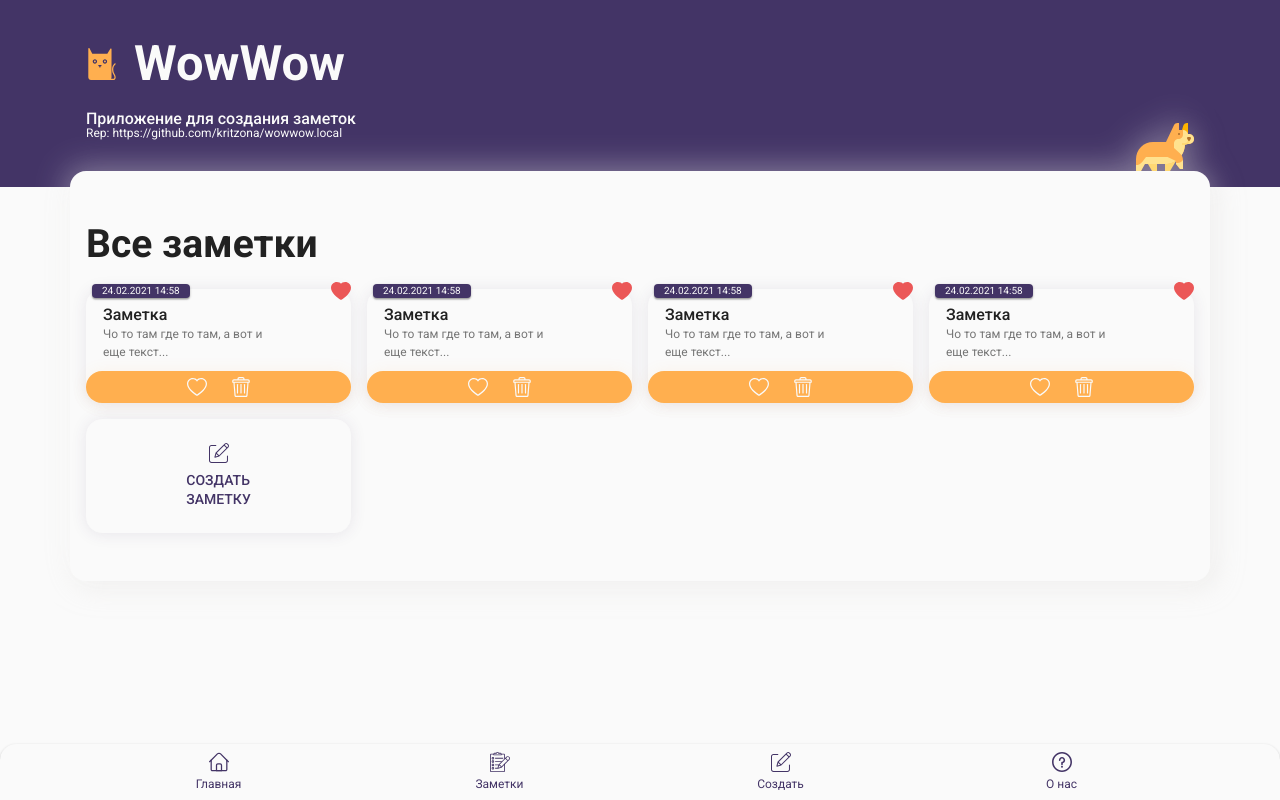
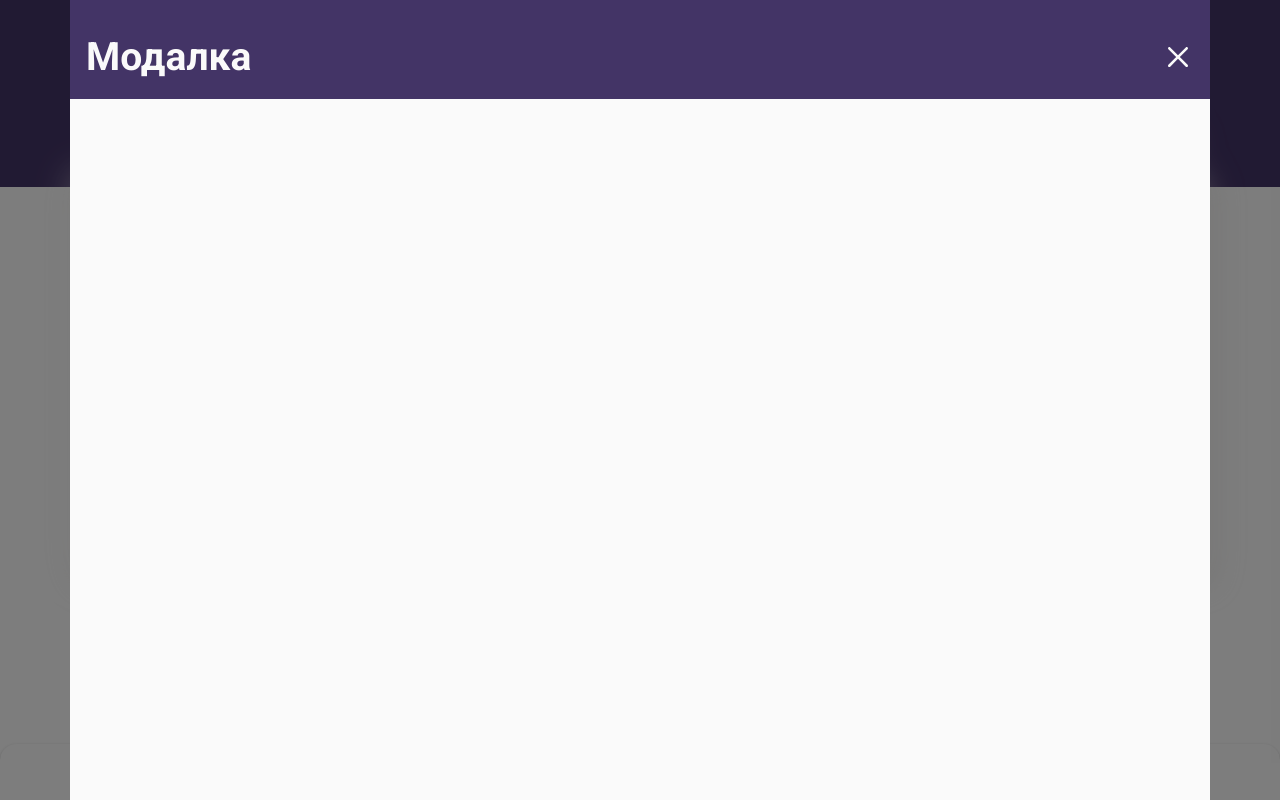
Before and after one commit to kritzona/wowwow-client, a React (Create React App) app: page / in a window 1280 px wide. Built offline with nearby package versions, Linux system fonts and the light colour scheme.

Commit message:
Сверстал модальное окно

```diff
--- a/src/App.tsx
+++ b/src/App.tsx
@@ -8,6 +8,7 @@ import NoteItem from './components/molecules/NoteItem/NoteItem'
 import Row from './components/atoms/Row/Row'
 import Column from './components/atoms/Column/Column'
 import NoteCreator from './components/molecules/NoteCreator/NoteCreator'
+import Modal from './components/molecules/Modal/Modal'
 
 interface IProps {}
 
@@ -72,6 +73,7 @@ const App = (props: IProps) => {
         </Row>
       </Content>
       <BottomNavBar></BottomNavBar>
+      <Modal></Modal>
     </AppStyled>
   )
 }
--- /dev/null
+++ b/src/components/molecules/Modal/Modal.tsx
@@ -0,0 +1,37 @@
+import React from 'react'
+import {
+  ModalBackgroundStyled,
+  ModalStyled,
+  ModalWrapperStyled,
+} from './ModalStyled'
+import Wrapper from '../../atoms/Wrapper/Wrapper'
+import Row from '../../atoms/Row/Row'
+import Column from '../../atoms/Column/Column'
+import ModalHeader from './ModalHeader/ModalHeader'
+import ModalContent from './ModalContent/ModalContent'
+
+interface IProps {}
+
+const Modal = (props: IProps) => {
+  return (
+    <ModalStyled>
+      <ModalBackgroundStyled></ModalBackgroundStyled>
+      <Wrapper paddingX={false}>
+        <ModalWrapperStyled>
+          <Row>
+            <Column size={12}>
+              <ModalHeader></ModalHeader>
+            </Column>
+          </Row>
+          <Row>
+            <Column size={12}>
+              <ModalContent></ModalContent>
+            </Column>
+          </Row>
+        </ModalWrapperStyled>
+      </Wrapper>
+    </ModalStyled>
+  )
+}
+
+export default Modal
--- /dev/null
+++ b/src/components/molecules/Modal/ModalClose/ModalClose.tsx
@@ -0,0 +1,10 @@
+import React from 'react'
+import { ModalCloseStyled } from './ModalCloseStyled'
+
+interface IProps {}
+
+const ModalClose = (props: IProps) => {
+  return <ModalCloseStyled></ModalCloseStyled>
+}
+
+export default ModalClose
--- /dev/null
+++ b/src/components/molecules/Modal/ModalClose/ModalCloseStyled.tsx
@@ -0,0 +1,20 @@
+import styled, { css, DefaultTheme } from 'styled-components'
+import CrossWhiteIconSource from '../../../../assets/icons/cross-white-icon.svg'
+
+interface IProps {
+  theme: DefaultTheme
+}
+
+export const ModalCloseStyled = styled.div<IProps>`
+  ${({ theme }) => css`
+    width: 32px;
+    height: 32px;
+    background-image: url(${CrossWhiteIconSource});
+    background-repeat: no-repeat;
+    background-position: center center;
+    background-size: 20px 20px;
+    cursor: pointer;
+
+    padding: ${theme.sizes.stepSize}px;
+  `}
+`
--- /dev/null
+++ b/src/components/molecules/Modal/ModalContent/ModalContent.tsx
@@ -0,0 +1,12 @@
+import React from 'react'
+import { ModalContentStyled } from './ModalContentStyled'
+
+interface IProps {
+  children?: React.ReactNode
+}
+
+const ModalContent = (props: IProps) => {
+  return <ModalContentStyled>{props.children}</ModalContentStyled>
+}
+
+export default ModalContent
--- /dev/null
+++ b/src/components/molecules/Modal/ModalContent/ModalContentStyled.tsx
@@ -0,0 +1,16 @@
+import styled, { css, DefaultTheme } from 'styled-components'
+
+interface IProps {}
+
+export const ModalContentStyled = styled.div<IProps>`
+  ${({ theme }) => css`
+    height: calc(100vh - 98px);
+
+    @media ${theme.mediaQueries.phablet} {
+      height: calc(100vh - 87px);
+    }
+    @media ${theme.mediaQueries.mobile} {
+      height: calc(100vh - 78px);
+    }
+  `}
+`
--- /dev/null
+++ b/src/components/molecules/Modal/ModalHeader/ModalHeader.tsx
@@ -0,0 +1,25 @@
+import React from 'react'
+import Text from '../../../atoms/Text/Text'
+import {
+  ModalHeaderEastStyled,
+  ModalHeaderStyled,
+  ModalHeaderWestStyled,
+} from './ModalHeaderStyled'
+import ModalClose from '../ModalClose/ModalClose'
+
+interface IProps {}
+
+const ModalHeader = (props: IProps) => {
+  return (
+    <ModalHeaderStyled>
+      <ModalHeaderWestStyled>
+        <Text type="heading-2">Модалка</Text>
+      </ModalHeaderWestStyled>
+      <ModalHeaderEastStyled>
+        <ModalClose></ModalClose>
+      </ModalHeaderEastStyled>
+    </ModalHeaderStyled>
+  )
+}
+
+export default ModalHeader
--- /dev/null
+++ b/src/components/molecules/Modal/ModalHeader/ModalHeaderStyled.tsx
@@ -0,0 +1,34 @@
+import styled, { css, DefaultTheme } from 'styled-components'
+
+interface IProps {
+  theme: DefaultTheme
+}
+
+export const ModalHeaderStyled = styled.div<IProps>`
+  ${({ theme }) => css`
+    background-color: ${theme.colors.primaryColor};
+    padding: ${theme.sizes.stepSize * 2}px;
+    padding-top: ${theme.sizes.stepSize * 4}px;
+    display: flex;
+    flex-direction: row;
+    justify-content: space-between;
+    align-items: center;
+    color: ${theme.colors.whiteColor};
+  `}
+`
+export const ModalHeaderWestStyled = styled.div<IProps>`
+  ${({ theme }) => css`
+    display: flex;
+    flex-direction: row;
+    justify-content: flex-start;
+    align-items: center;
+  `}
+`
+export const ModalHeaderEastStyled = styled.div<IProps>`
+  ${({ theme }) => css`
+    display: flex;
+    flex-direction: row;
+    justify-content: flex-end;
+    align-items: center;
+  `}
+`
--- /dev/null
+++ b/src/components/molecules/Modal/ModalStyled.tsx
@@ -0,0 +1,30 @@
+import styled, { css, DefaultTheme } from 'styled-components'
+
+interface IProps {}
+
+export const ModalStyled = styled.div`
+  ${({ theme }) => css`
+    position: fixed;
+    top: 0;
+    left: 0;
+    width: 100%;
+    height: 100%;
+    z-index: 1000000;
+  `}
+`
+export const ModalWrapperStyled = styled.div`
+  ${({ theme }) => css`
+    min-height: 100px;
+    background-color: ${theme.colors._100Color};
+  `}
+`
+export const ModalBackgroundStyled = styled.div`
+  ${({ theme }) => css`
+    position: absolute;
+    top: 0;
+    left: 0;
+    background-color: rgba(0, 0, 0, 0.5);
+    width: 100%;
+    height: 100%;
+  `}
+`
```
Also changed, not shown: src/assets/icons/cross-white-icon.svg (added).
